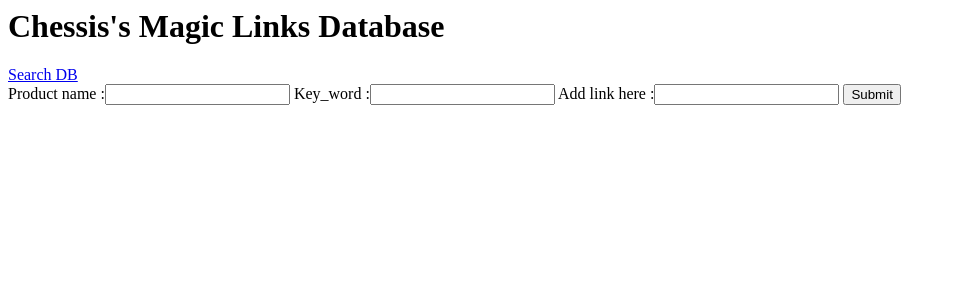
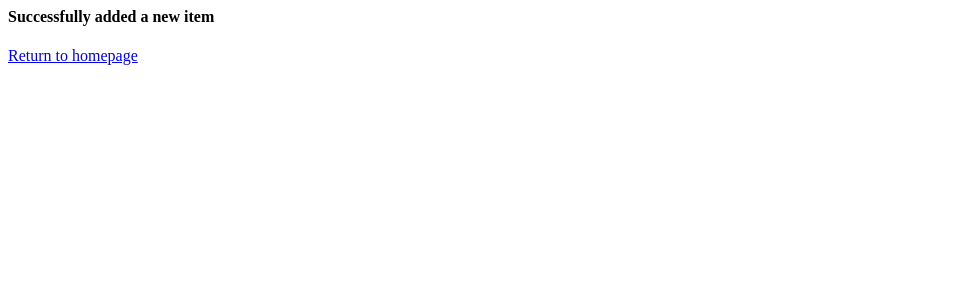
Before and after one commit to JustinMonty20/magic_link, a Django app: page /added/ in a window 1280 px wide. Shown: the top 300 px of the page, without its empty margins (0-956 px from the left). Run offline with Django 3.2, Linux system fonts and the light colour scheme.

Commit message:
created some class based views and templates along with another form to query db

```diff
--- a/ml_db/mg_links/forms.py
+++ b/ml_db/mg_links/forms.py
@@ -8,3 +8,7 @@
 
     class Meta:
         model = Product
+
+
+class SearchProduct(forms.Form):
+    looking_for = forms.CharField(max_length=200, label='Search by key_word ')
--- a/ml_db/mg_links/templates/mg_links/add_product.htm
+++ b/ml_db/mg_links/templates/mg_links/add_product.htm
@@ -6,10 +6,10 @@
 <h1>Chessis's Magic Links Database</h1>
 <a href="/search">Search DB</a>
     <div>
-        <form action='/home/' method='POST'>
+        <form action='' method='POST'>
         {%csrf_token%}
         {{form}}
-        <input type='submit'>
+        <button type='submit'>Add Product</button>
         </form>
 
     </div>
--- /dev/null
+++ b/ml_db/mg_links/templates/mg_links/added.htm
@@ -0,0 +1,8 @@
+<head>
+    <title>Magic Links DB</title>
+</head>
+
+<body>
+    <h4>Successfully added a new item</h4>
+    <a href='/'>Return to homepage</a>
+</body>
--- a/ml_db/mg_links/urls.py
+++ b/ml_db/mg_links/urls.py
@@ -1,8 +1,9 @@
 from django.urls import path
 from . import views
+from django.views.generic import TemplateView
 
 urlpatterns = [
     path('', views.index, name='index'),
-    path('added/', views.added, name='added'),
-    # path('search/', views.search, name='search'),
+    path('added/', TemplateView.as_view(template_name='added.htm')),
+    path('search/', TemplateView.as_view(template_name='search.htm')),
     ]
--- a/ml_db/mg_links/views.py
+++ b/ml_db/mg_links/views.py
@@ -1,5 +1,6 @@
 from django.shortcuts import render, get_object_or_404
 from django.http import HttpResponse, HttpResponseRedirect
+from django.views.generic import TemplateView
 from .forms import AddProduct
 from .models import Product
 
@@ -21,7 +22,8 @@
     return render(request,'mg_links/add_product.htm', {'form':AddProduct})
 
 
-def added(request):
-    return HttpResponse('Added the new item to the database')
+class SearchView(TemplateView):
+    template_name = 'search.htm'
 
-# def search(request):
+class AddedView(TemplateView):
+    template_name = 'added.htm'
--- a/ml_db/ml_db/urls.py
+++ b/ml_db/ml_db/urls.py
@@ -20,7 +20,9 @@
 # Only exception is with the admin site as seen down below
 urlpatterns = [
     path('admin/', admin.site.urls),
-    path('home/', include('mg_links.urls')),
-    path('added/', include('mg_links.urls'))
+    path('', include('mg_links.urls')),
+    path('added/', include('mg_links.urls')),
+    path('search/', include('mg_links.urls'))
+
 ]
 # added another url path that returns something basic to the user when the visit the /links/ route.
```
Also changed, not shown: ml_db/mg_links/templates/mg_links/search.htm (added, +13 -0 lines).
